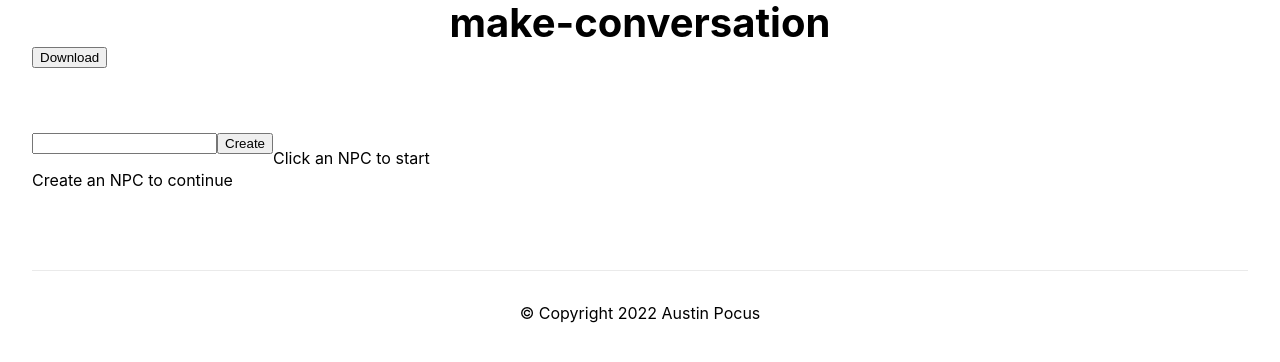
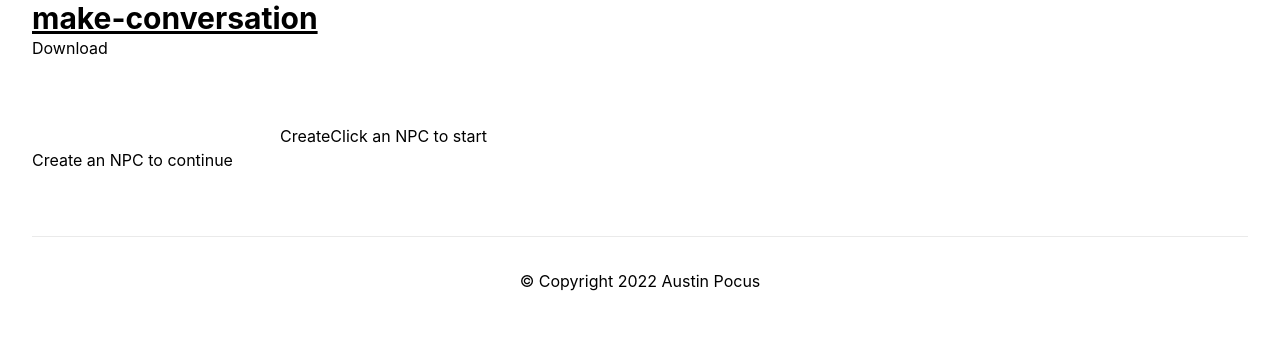
Before and after one commit to ajpocus/make-conversation, a Next.js app: page / in a window 1280 px wide. Shown: the top 362 px of the page. Built offline with nearby package versions, Linux system fonts and the light colour scheme.

Commit message:
tailwind might be a bit much for this

```diff
--- a/package.json
+++ b/package.json
@@ -20,9 +20,12 @@
   "devDependencies": {
     "@types/node": "^17.0.2",
     "@types/react": "^17.0.38",
+    "autoprefixer": "^10.4.2",
     "cypress": "^9.2.0",
     "eslint": "8.6.0",
     "eslint-config-next": "12.0.7",
+    "postcss": "^8.4.5",
+    "tailwindcss": "^3.0.12",
     "typescript": "^4.5.4"
   }
 }
--- a/pages/index.tsx
+++ b/pages/index.tsx
@@ -1,5 +1,6 @@
 import { useState, useCallback, useEffect } from "react";
 import Head from "next/head";
+import Link from "next/link";
 import Image from "next/image";
 
 import useDialogue from "~/hooks/useDialogue";
@@ -48,10 +49,14 @@ export default function Home() {
       </Head>
 
       <header className={styles.header}>
-        <h1 className={styles.title}>
-          make-conversation
-        </h1>
-        <button className={styles.downloadBtn} onClick={makeLua}>Download</button>
+        <Link href="/">
+          <a>
+            <h1 className="text-3xl font-bold underline">
+              make-conversation
+            </h1>
+          </a>
+        </Link>
+        <button className="btn" onClick={makeLua}>Download</button>
       </header>
 
       <main className={styles.main}>
--- /dev/null
+++ b/postcss.config.js
@@ -0,0 +1,6 @@
+module.exports = {
+  plugins: {
+    tailwindcss: {},
+    autoprefixer: {},
+  },
+}
--- a/styles/globals.css
+++ b/styles/globals.css
@@ -1,3 +1,7 @@
+@tailwind base;
+@tailwind components;
+@tailwind utilities;
+
 html,
 body {
   padding: 0;
--- /dev/null
+++ b/tailwind.config.js
@@ -0,0 +1,10 @@
+module.exports = {
+  content: [
+    "./pages/**/*.{js,ts,jsx,tsx}",
+    "./components/**/*.{js,ts,jsx,tsx}",
+  ],
+  theme: {
+    extend: {},
+  },
+  plugins: [],
+}
```
Also changed, not shown: 1 other file (tests, documents, lock files or other folders).
